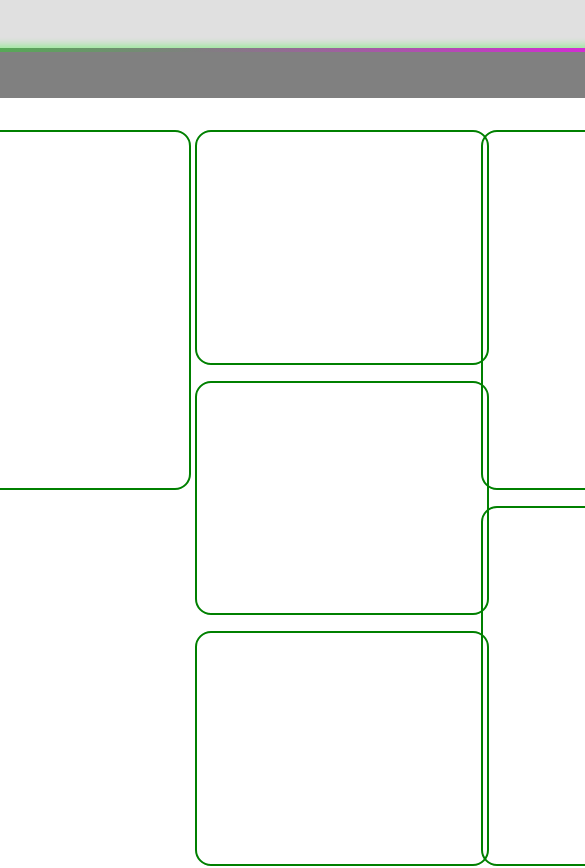
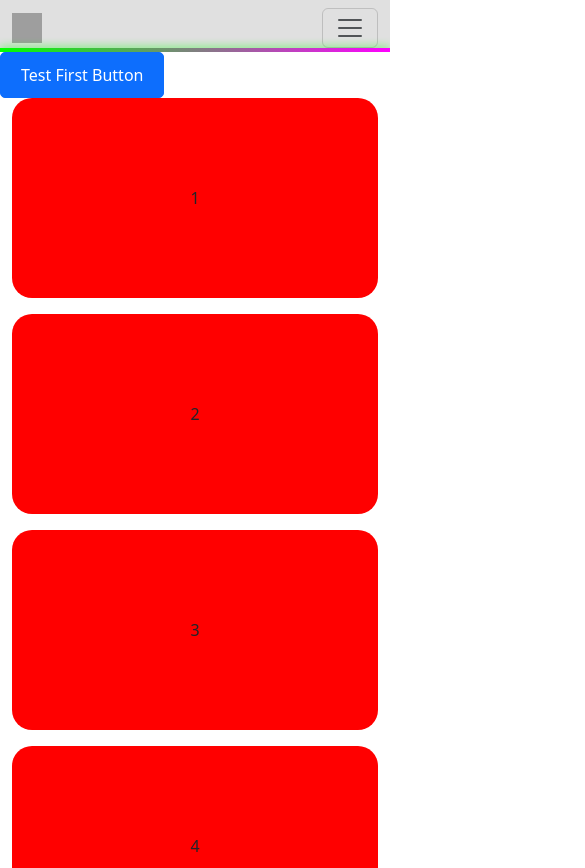
Before and after one commit to morgharrisx/fullstack-3, a React (Create React App) app in the folder frontend/: page / in a window 390 px wide. Shown: the top 868 px of the page, 585 px wide, since content can reach past the window. Built offline with nearby package versions, Linux system fonts and the light colour scheme; grey boxes are pictures that could not be loaded; the HTML template or start-up script is replaced by a standard one.

Commit message:
Bento grid for stats
Re-created the grid with Methap. Responsive for smaller devices

```diff
--- a/frontend/src/BentoGrid/BentoGrid.css
+++ b/frontend/src/BentoGrid/BentoGrid.css
@@ -1,143 +1,10 @@
-/* This design is not responsive */
-/* body{
-    background-color: black;
-    color: aliceblue;
-    text-align: center;
-    font-family: Impact, Haettenschweiler, 'Arial Narrow Bold', sans-serif;
-    padding-top: 100px;
- }
+.box {
+    background-color: red;
+    min-height: 200px;
+    height: 100%;
+    border-radius: 20px;
+    display: flex;
+    justify-content: center;
+    align-items: center;
 
-
- .wrapper{
-     display: grid;
-     margin: 0 auto;
-     max-width: 960px;
-     grid-template-columns: repeat(9, 1fr);
-     grid-auto-rows: minmax(100px, auto);
-     grid-gap: 10px;
- }
-
- .wrapper div{
-     border: 3px solid rgb(0, 248, 0);
-     border-radius: 10px;
- }
-
- .grid1{
-     grid-column: 1/5;
-     grid-row: ;
-     }
- .grid2{
-     grid-column:5/7 ;
-     grid-row:1/3 ;
- }
- .grid3{
-     grid-column:7/10 ;
-     grid-row: ;
- }
-
- .grid4{
-     grid-column:7/10 ;
-     grid-row: ;
- }
- .grid5{
-     grid-column: ;
-     grid-row: 2/2;
- }
-
- .grid6{
-     grid-column: ;
-     grid-row: 2/3;
- }
-
- .grid7{
-     grid-column: 3/5;
-     grid-row:2/5 ;
- }
-
- .grid10{
-     grid-column: 5/10;
-     grid-row: 3/5;
- }
- .grid11{
-     grid-column: 1/3;
-     grid-row: ;
- } */
-
-
- Responsive but wrong sizes
- * {
-    margin: 0;
-    padding: 0;
-    box-sizing: border-box;
-  }
-
-  body {
-    min-height: 100vh;
-    display: flex;
-    align-items: center;
-    justify-content: center;
-    background-color: grey;
-    background-size: cover;
-  }
-
-  .container {
-    background-color: white;
-    width: 1200px;
-    height: 800px;
-    border-radius: 1em;
-    padding: 2em;
-    display: flex;
-    gap: 1em;
-  }
-
-  .row {
-    border-radius: 1em;
-  }
-
-  .row-1 {
-    flex: 2;
-    display: flex;
-    flex-direction: column;
-    gap: 1em;
-  }
-
-  .row-2 {
-    flex: 1;
-    display: flex;
-    flex-direction: column;
-    gap: 1em;
-  }
-
-  .row-3 {
-    flex: 1;
-    display: flex;
-    flex-direction: column;
-    gap: 1em;
-  }
-
-  .col {
-    flex: 1;
-    border-radius: 1em;
-    display: flex;
-    gap: 1em;
-  }
-
-  .col.col-2 {
-    flex: 1;
-    display: flex;
-    flex-direction: column;
-    gap: 1em;
-  }
-
-  .col-box {
-    border: 2px solid green;
-    flex: 1;
-    border-radius: 1em;
-  }
-
-  .box {
-    flex: 1;
-    border: 2px solid green;
-    border-radius: 1em;
-    gap: 1em;
-  }
+}
--- a/frontend/src/BentoGrid/BentoGrid.jsx
+++ b/frontend/src/BentoGrid/BentoGrid.jsx
@@ -1,57 +1,41 @@
-// not responsive
+import React from "react";
+import { Row, Container, Col } from "react-bootstrap";
+import "./BentoGrid.css";
 
-// import React from 'react';
-// import './BentoGrid.css';
-
-// function BentoGrid() {
-//     return (
-//       <div className="wrapper">
-//         <div className="grid1"></div>
-//         <div className="grid2"></div>
-//         <div className="grid3"></div>
-//         <div className="grid4"></div>
-//         <div className="grid5"></div>
-//         <div className="grid6"></div>
-//         <div className="grid7"></div>
-//         <div className="grid8"></div>
-//         <div className="grid9"></div>
-//         <div className="grid10"></div>
-//         <div className="grid11"></div>
-//       </div>
-//     );
-//   }
-
-// export default BentoGrid;
-
-
-// wrong box sizes
-import React from 'react';
-import './BentoGrid.css';
-
-function BentoGrid() {
+const BentoGrid = () => {
   return (
-    <div className="container">
-      <div className="row row-1">
-        <div className="col">
-          <div className="col-box"></div>
-          <div className="col-box"></div>
-        </div>
-        <div className="col col-2">
-          <div className="col-box"></div>
-          <div className="col-box"></div>
-        </div>
-      </div>
-      <div className="row row-2">
-        <div className="box"></div>
-        <div className="box"></div>
-        <div className="box"></div>
-      </div>
-      <div className="row row-3">
-        <div className="box"></div>
-        <div className="box"></div>
-      </div>
-    </div>
+    <Container>
+      <Row>
+        <Col className="mb-3" xs={12} sm={12} md={12} lg={3}>
+          <div className="box">1</div>
+        </Col>
+        <Col xs={12} sm={12} md={12} lg={9}>
+          <Row>
+            <Col><div className="box">2</div></Col>
+          </Row>
+          <Row className="mt-3">
+            <Col className="mb-3"  xs={12} sm={12} md={12} lg={4}>
+              <div  className="box">3</div>
+            </Col>
+            <Col className="mb-3" xs={12} sm={12} md={12} lg={8}>
+              <div  className="box">4</div>
+            </Col>
+          </Row>
+        </Col>
+      </Row>
+      <Row>
+        <Col className="mb-3" xs={12} sm={12} md={12} lg={5}>
+          <div className="box">5</div>
+        </Col>
+        <Col className="mb-3" xs={12} sm={12} md={12} lg={4}>
+          <div className="box">6</div>
+        </Col>
+        <Col className="mb-3" xs={12} sm={12} md={12} lg={3}>
+          <div className="box">7</div>
+        </Col>
+      </Row>
+    </Container>
   );
-}
+};
 
 export default BentoGrid;
```
